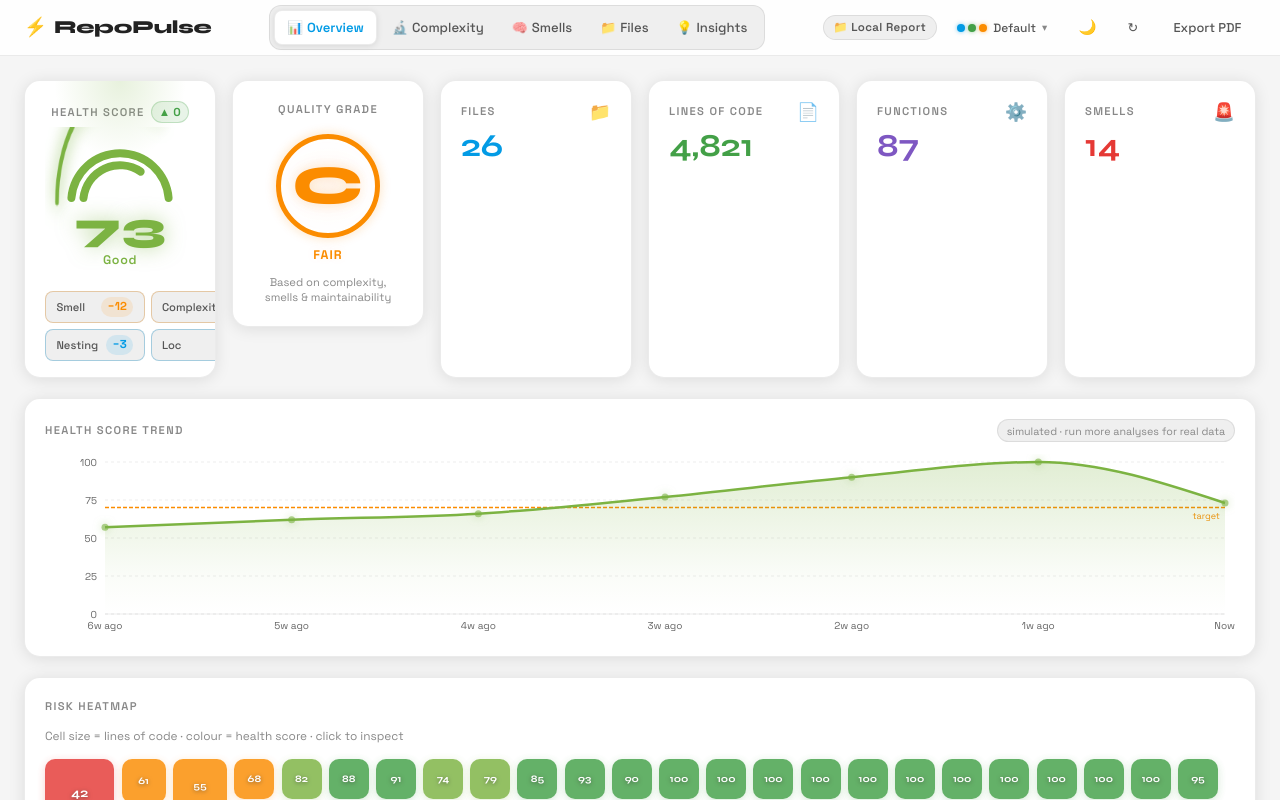
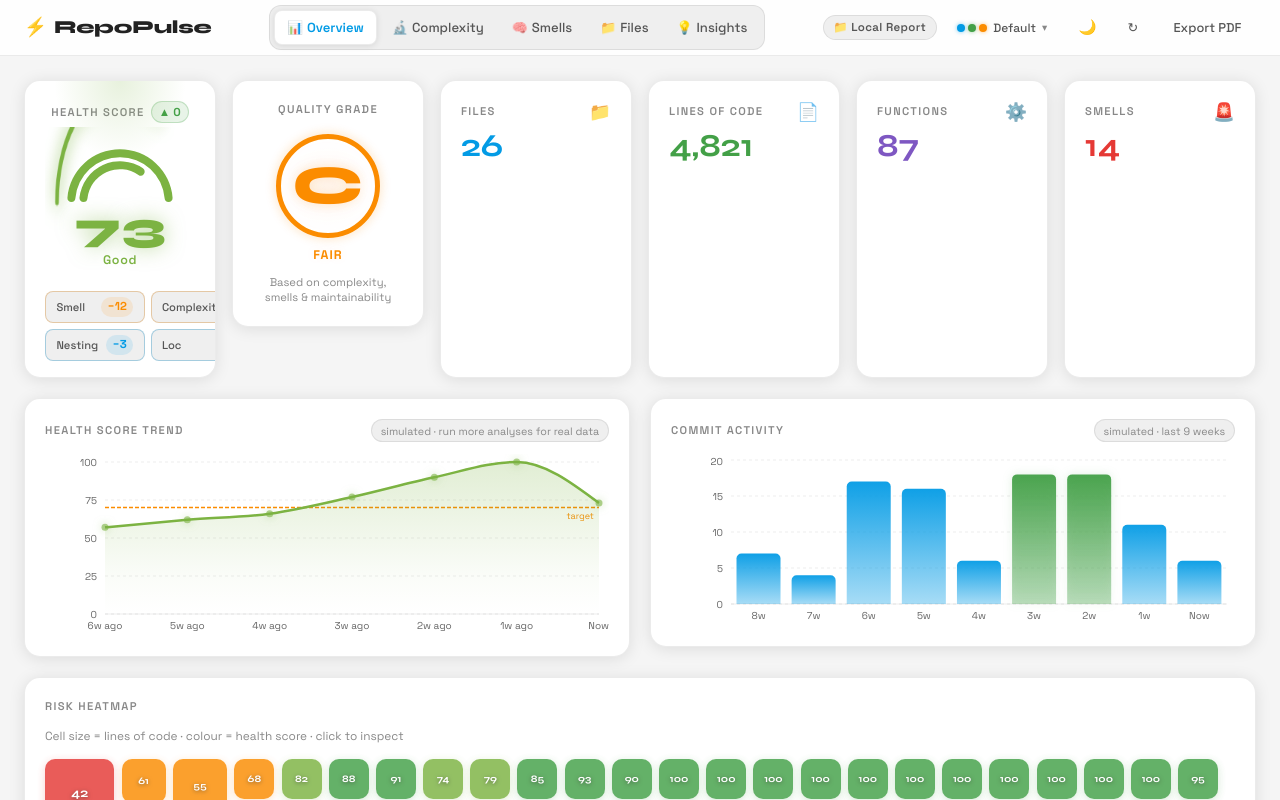
Before and after one commit to sohamrajput98/RepoPulse, a React (Vite) app in the folder frontend/: page /#/dashboard/overview in a window 1280 px wide. Shown: the top 800 px of the page. Built offline with nearby package versions, Linux system fonts and the light colour scheme.

Commit message:
feat: frontend: wire CommitActivityChart into Overview tab beside TrendChart

```diff
--- a/frontend/src/pages/tabs/Overview.jsx
+++ b/frontend/src/pages/tabs/Overview.jsx
@@ -3,6 +3,7 @@ import HealthScoreCard from "../../components/HealthScoreCard";
 import QualityGrade from "../../components/QualityGrade";
 import TrendChart from "../../components/TrendChart";
 import RiskHeatmap from "../../components/RiskHeatmap";
+import CommitActivityChart from "../../components/CommitActivityChart";
 import { useCountUp } from "../../hooks/useCountUp";
 
 /* ── Animated stat chip ──────────────────────────────────── */
@@ -37,7 +38,7 @@ function StatChip({ label, value, icon, colorVar, delay = 0 }) {
           fontFamily: "Syne, sans-serif",
           fontSize: "2rem",
           fontWeight: 700,
-          color: colorVar ? `var(${colorVar})` : "var(--text-primary)",
+          color: `var(${colorVar})`,
           lineHeight: 1,
         }}
       >
@@ -47,7 +48,7 @@ function StatChip({ label, value, icon, colorVar, delay = 0 }) {
   );
 }
 
-/* ── Card wrapper with fade-up ───────────────────────────── */
+/* ── FadeCard wrapper ────────────────────────────────────── */
 function FadeCard({ delay = 0, children, style = {} }) {
   return (
     <div
@@ -71,7 +72,7 @@ export default function Overview() {
 
   return (
     <div>
-      {/* ── Row 1: Score + Grade + 4 stat chips ──────── */}
+      {/* Row 1: Score + Grade + 4 stat chips */}
       <div
         style={{
           display: "grid",
@@ -88,11 +89,9 @@ export default function Overview() {
             delta={delta}
           />
         </FadeCard>
-
         <FadeCard delay={60}>
           <QualityGrade score={score} />
         </FadeCard>
-
         <StatChip
           label="Files"
           value={sum?.totalFiles}
@@ -123,13 +122,25 @@ export default function Overview() {
         />
       </div>
 
-      {/* ── Row 2: TrendChart full width ─────────────── */}
-      <FadeCard delay={360} style={{ marginBottom: "1.25rem" }}>
-        <TrendChart score={score} />
-      </FadeCard>
+      {/* Row 2: TrendChart + CommitActivity side-by-side */}
+      <div
+        style={{
+          display: "grid",
+          gridTemplateColumns: "1fr 1fr",
+          gap: "1.25rem",
+          marginBottom: "1.25rem",
+        }}
+      >
+        <FadeCard delay={360}>
+          <TrendChart score={score} />
+        </FadeCard>
+        <FadeCard delay={420}>
+          <CommitActivityChart report={report} />
+        </FadeCard>
+      </div>
 
-      {/* ── Row 3: RiskHeatmap full width ────────────── */}
-      <FadeCard delay={420}>
+      {/* Row 3: RiskHeatmap full width */}
+      <FadeCard delay={480}>
         <RiskHeatmap files={data?.files} />
       </FadeCard>
 
```
